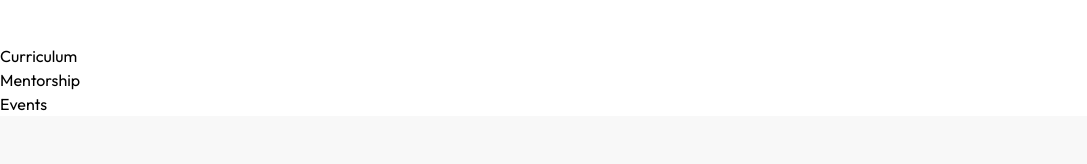
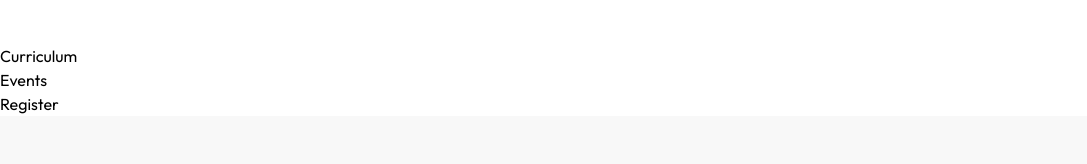
Before and after one commit to speranza-app/Platform_phase_1, a React (Vite) app: page / in a window 1280 px wide. Shown: the part 310-474 px from the top of the page, without its empty margins (0-1087 px from the left). Built offline with nearby package versions, Linux system fonts and the light colour scheme.

Commit message:
fix: header

```diff
--- a/src/Components/NavBar.jsx
+++ b/src/Components/NavBar.jsx
@@ -18,6 +18,11 @@ const NavBar = () => {
       className={`fixed  z-20 w-full   transition-all duration-200 ${
         click ? "bg-[#11141c]" : ""
       } `}
+      onClick={() => {
+        if (click) {
+          setClick(false)
+        }
+      }}
     >
       <nav
         className={`flex items-center mx-auto pt-4 pb-3 justify-between w-[90%] lg:w-[80%] xl:w-[70%] 2xl:w-50% center-elment section`}
@@ -86,13 +91,7 @@ const NavBar = () => {
         >
           Curriculum
         </a>
-        <br />
-        <a
-          href="#events"
-          className="mb-2 text-[18px] cursor-pointer pl-[20px] text-white mt-[10px]"
-        >
-          Mentorship
-        </a>
+
         <br />
         <a
           href="#mentorship"
@@ -100,6 +99,13 @@ const NavBar = () => {
         >
           Events
         </a>
+        <br />
+        <Link
+          to="/student"
+          className="mb-2 text-[18px] cursor-pointer pl-[20px] text-white mt-[10px]"
+        >
+          Register
+        </Link>
         {/* <br/> */}
         {/* <Link to={'aboutUs'} className='mb-2 !text-[18px] cursor-pointer pl-[20px] text-white mt-[10px]'>About Us</Link> */}
       </div>
```
